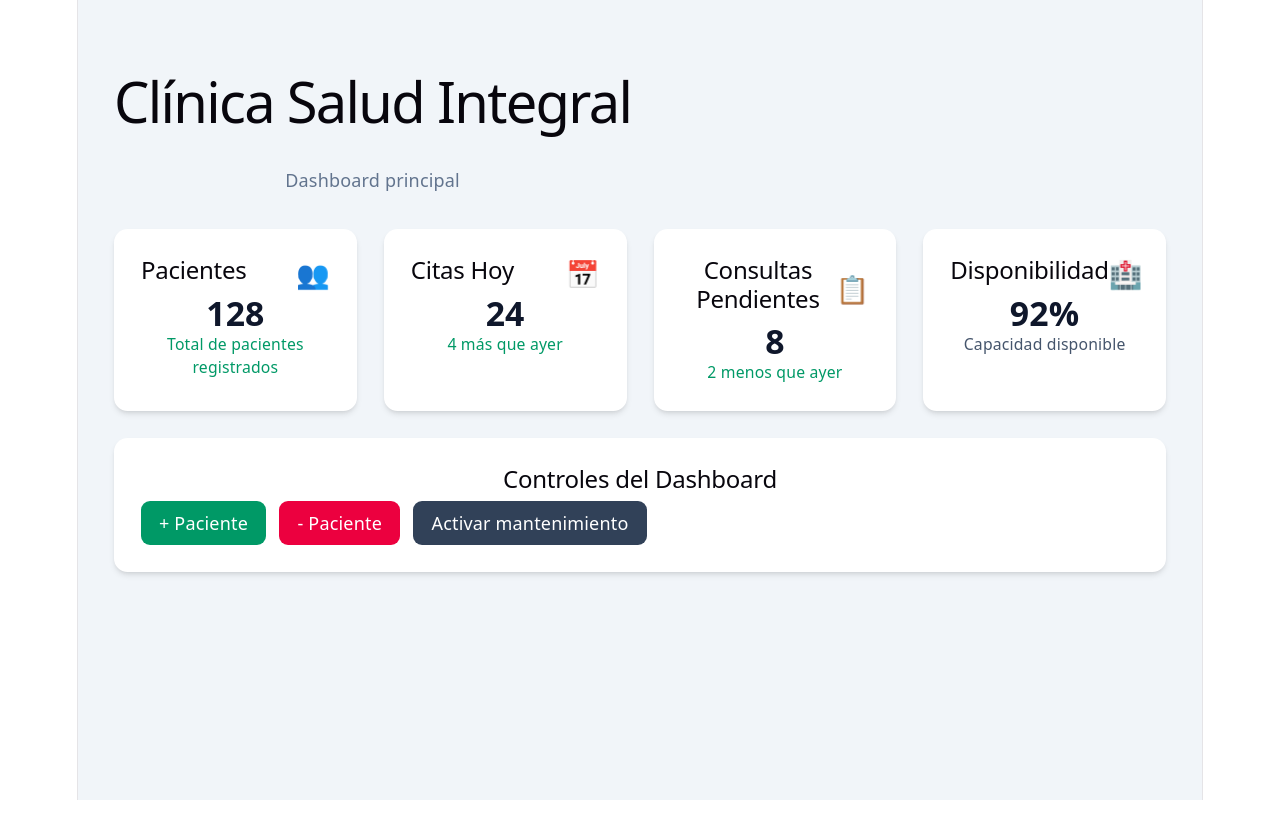
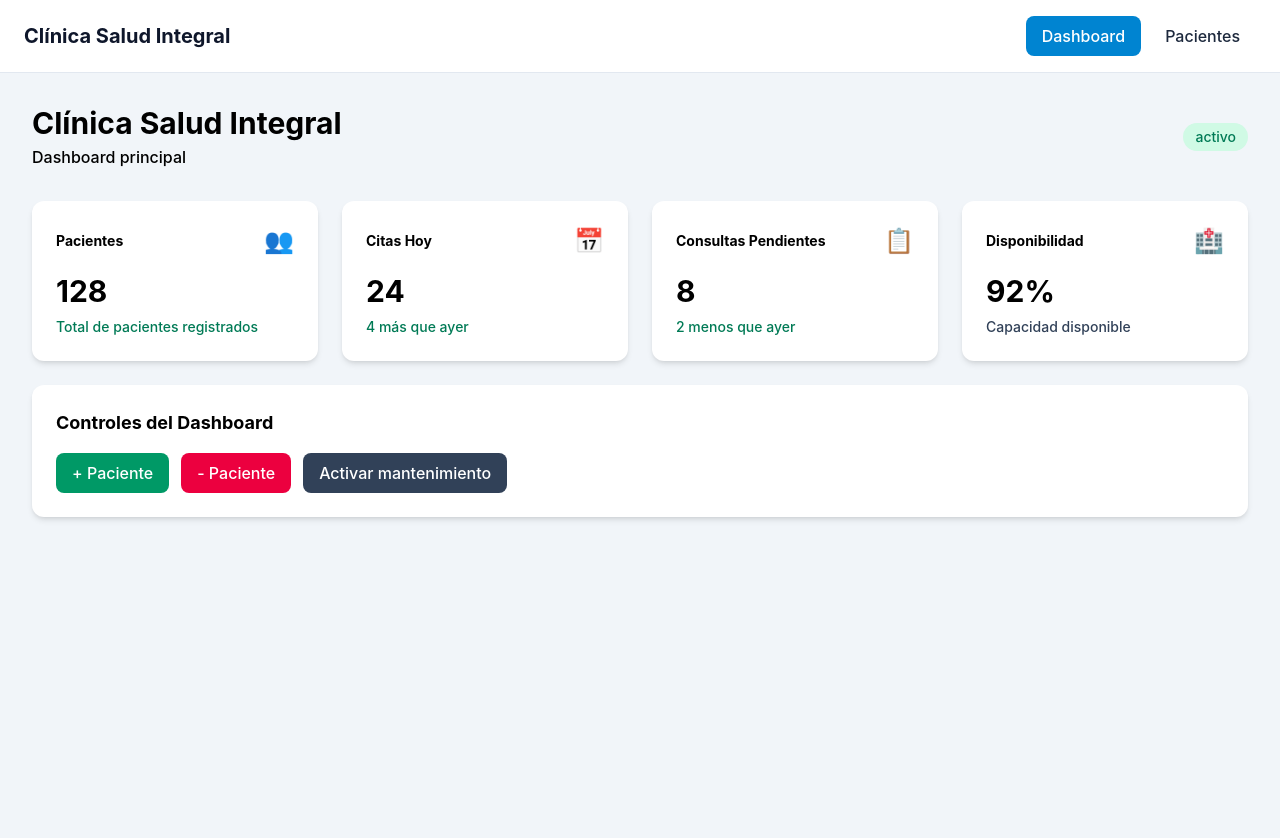
Before and after one commit to yairjaromfloresulrij-prog/clinica-frontend, a React (Vite) app: page / in a window 1280 px wide. Shown: the top 838 px of the page. Before the commit the page ends 800 px from the top, so only its background shows below. Built offline with nearby package versions, Linux system fonts and the light colour scheme.

Commit message:
refactor: integrate dashboard with patients page

```diff
--- a/src/App.tsx
+++ b/src/App.tsx
@@ -1,7 +1,51 @@
-import { PaginaDashboard } from "./components/PaginaDashboard";
+import { useState } from "react";
+import { PaginaDashboard } from "./PaginaDashboard";
+import { PaginaPacientes } from "./PaginaPacientes";
 
 function App() {
-  return <PaginaDashboard />;
+  const [pagina, setPagina] = useState<"dashboard" | "pacientes">("dashboard");
+
+  return (
+    <div className="min-h-screen bg-slate-100">
+      <nav className="border-b border-slate-200 bg-white">
+        <div className="mx-auto flex max-w-7xl items-center justify-between px-6 py-4">
+          <h1 className="text-xl font-bold text-slate-900">
+            Clínica Salud Integral
+          </h1>
+
+          <div className="flex gap-2">
+            <button
+              onClick={() => setPagina("dashboard")}
+              className={`rounded-lg px-4 py-2 font-medium ${
+                pagina === "dashboard"
+                  ? "bg-sky-600 text-white"
+                  : "text-slate-800 hover:bg-slate-100"
+              }`}
+            >
+              Dashboard
+            </button>
+
+            <button
+              onClick={() => setPagina("pacientes")}
+              className={`rounded-lg px-4 py-2 font-medium ${
+                pagina === "pacientes"
+                  ? "bg-sky-600 text-white"
+                  : "text-slate-800 hover:bg-slate-100"
+              }`}
+            >
+              Pacientes
+            </button>
+          </div>
+        </div>
+      </nav>
+
+      {pagina === "dashboard" && (
+        <PaginaDashboard onIrAPacientes={() => setPagina("pacientes")} />
+      )}
+
+      {pagina === "pacientes" && <PaginaPacientes />}
+    </div>
+  );
 }
 
 export default App;
--- a/src/components/PaginaDashboard.tsx
+++ b/src/PaginaDashboard.tsx
@@ -1,10 +1,15 @@
 import { useState } from "react";
-import { MetricCard } from "./MetricCard";
-import { StatusBadge } from "./StatusBadge";
-import type { Metrica } from "../types";
+import { MetricCard } from "./components/MetricCard";
+import { StatusBadge } from "./components/StatusBadge";
+import type { Metrica } from "./types";
 
-export function PaginaDashboard() {
+interface PaginaDashboardProps {
+  onIrAPacientes: () => void;
+}
+
+export function PaginaDashboard({ onIrAPacientes }: PaginaDashboardProps) {
   const [pacientes, setPacientes] = useState(128);
+
   const [citasHoy] = useState<Metrica>({
     id: "citas-hoy",
     titulo: "Citas Hoy",
@@ -56,14 +61,16 @@ export function PaginaDashboard() {
       <div className="mx-auto max-w-7xl">
         <header className="mb-8 flex items-center justify-between">
           <div>
-            <h1 className="text-3xl font-bold text-slate-900">
+            <h1 className="text-3xl font-bold text-black">
               Clínica Salud Integral
             </h1>
 
-            <p className="mt-1 text-slate-500">Dashboard principal</p>
+            <p className="mt-1 text-base font-medium text-black">
+              Dashboard principal
+            </p>
           </div>
 
-          <StatusBadge activo={!mantenimiento} />
+          <StatusBadge estado={mantenimiento ? "inactivo" : "activo"} />
         </header>
 
         {mantenimiento && (
@@ -73,14 +80,17 @@ export function PaginaDashboard() {
         )}
 
         <div className="mb-6 grid gap-6 md:grid-cols-2 lg:grid-cols-4">
-          <MetricCard metrica={metricaPacientes} />
+          <MetricCard metrica={metricaPacientes} onClick={onIrAPacientes} />
+
           <MetricCard metrica={citasHoy} />
+
           <MetricCard metrica={consultasPendientes} />
+
           <MetricCard metrica={disponibilidad} />
         </div>
 
         <div className="rounded-xl bg-white p-6 shadow-md">
-          <h2 className="mb-4 text-lg font-semibold text-slate-900">
+          <h2 className="mb-4 text-lg font-bold text-black">
             Controles del Dashboard
           </h2>
 
--- a/src/components/MetricCard.tsx
+++ b/src/components/MetricCard.tsx
@@ -2,26 +2,36 @@ import type { Metrica, Tendencia } from "../types";
 
 interface MetricCardProps {
   metrica: Metrica;
+  onClick?: () => void;
 }
 
 const colorPorTendencia: Record<Tendencia, string> = {
-  positiva: "text-emerald-600",
-  negativa: "text-rose-600",
-  neutra: "text-slate-600",
+  positiva: "text-emerald-700",
+  negativa: "text-rose-700",
+  neutra: "text-slate-700",
 };
 
-export function MetricCard({ metrica }: MetricCardProps) {
+export function MetricCard({ metrica, onClick }: MetricCardProps) {
   return (
-    <div className="rounded-xl bg-white p-6 shadow-md">
+    <div
+      onClick={onClick}
+      className={`rounded-xl bg-white p-6 shadow-md ${
+        onClick ? "cursor-pointer hover:shadow-lg" : ""
+      }`}
+    >
       <div className="flex items-center justify-between">
-        <h2 className="text-sm font-medium text-slate-500">{metrica.titulo}</h2>
+        <h2 className="text-sm font-bold text-black">{metrica.titulo}</h2>
 
         <span className="text-2xl">{metrica.icono}</span>
       </div>
 
-      <p className="mt-4 text-3xl font-bold text-slate-900">{metrica.valor}</p>
+      <p className="mt-4 text-3xl font-bold text-black">{metrica.valor}</p>
 
-      <p className={`mt-2 text-sm ${colorPorTendencia[metrica.tendencia]}`}>
+      <p
+        className={`mt-2 text-sm font-medium ${
+          colorPorTendencia[metrica.tendencia]
+        }`}
+      >
         {metrica.descripcion}
       </p>
     </div>
--- a/src/index.css
+++ b/src/index.css
@@ -1,112 +1,12 @@
 @import "tailwindcss";
-:root {
-  --text: #6b6375;
-  --text-h: #08060d;
-  --bg: #fff;
-  --border: #e5e4e7;
-  --code-bg: #f4f3ec;
-  --accent: #aa3bff;
-  --accent-bg: rgba(170, 59, 255, 0.1);
-  --accent-border: rgba(170, 59, 255, 0.5);
-  --social-bg: rgba(244, 243, 236, 0.5);
-  --shadow:
-    rgba(0, 0, 0, 0.1) 0 10px 15px -3px, rgba(0, 0, 0, 0.05) 0 4px 6px -2px;
 
-  --sans: system-ui, "Segoe UI", Roboto, sans-serif;
-  --heading: system-ui, "Segoe UI", Roboto, sans-serif;
-  --mono: ui-monospace, Consolas, monospace;
-
-  font: 18px/145% var(--sans);
-  letter-spacing: 0.18px;
-  color-scheme: light dark;
-  color: var(--text);
-  background: var(--bg);
-  font-synthesis: none;
-  text-rendering: optimizeLegibility;
-  -webkit-font-smoothing: antialiased;
-  -moz-osx-font-smoothing: grayscale;
-
-  @media (max-width: 1024px) {
-    font-size: 16px;
-  }
-}
-
-@media (prefers-color-scheme: dark) {
-  :root {
-    --text: #9ca3af;
-    --text-h: #f3f4f6;
-    --bg: #16171d;
-    --border: #2e303a;
-    --code-bg: #1f2028;
-    --accent: #c084fc;
-    --accent-bg: rgba(192, 132, 252, 0.15);
-    --accent-border: rgba(192, 132, 252, 0.5);
-    --social-bg: rgba(47, 48, 58, 0.5);
-    --shadow:
-      rgba(0, 0, 0, 0.4) 0 10px 15px -3px, rgba(0, 0, 0, 0.25) 0 4px 6px -2px;
-  }
-
-  #social .button-icon {
-    filter: invert(1) brightness(2);
-  }
-}
-
+html,
+body,
 #root {
-  width: 1126px;
-  max-width: 100%;
-  margin: 0 auto;
-  text-align: center;
-  border-inline: 1px solid var(--border);
-  min-height: 100svh;
-  display: flex;
-  flex-direction: column;
-  box-sizing: border-box;
+  margin: 0;
+  min-height: 100%;
 }
 
 body {
-  margin: 0;
+  background-color: #f1f5f9;
 }
-
-h1,
-h2 {
-  font-family: var(--heading);
-  font-weight: 500;
-  color: var(--text-h);
-}
-
-h1 {
-  font-size: 56px;
-  letter-spacing: -1.68px;
-  margin: 32px 0;
-  @media (max-width: 1024px) {
-    font-size: 36px;
-    margin: 20px 0;
-  }
-}
-h2 {
-  font-size: 24px;
-  line-height: 118%;
-  letter-spacing: -0.24px;
-  margin: 0 0 8px;
-  @media (max-width: 1024px) {
-    font-size: 20px;
-  }
-}
-p {
-  margin: 0;
-}
-
-code,
-.counter {
-  font-family: var(--mono);
-  display: inline-flex;
-  border-radius: 4px;
-  color: var(--text-h);
-}
-
-code {
-  font-size: 15px;
-  line-height: 135%;
-  padding: 4px 8px;
-  background: var(--code-bg);
-}
```
